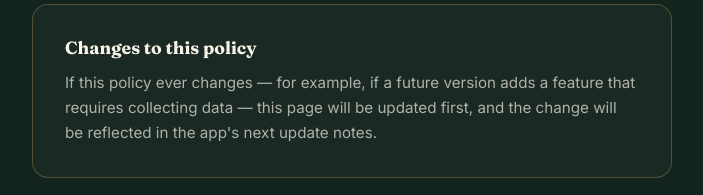
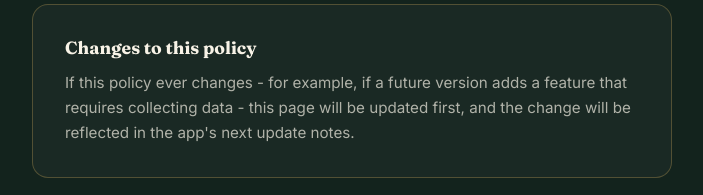
Before and after one commit to redbark-aardvark/redbark-aardvark.github.io, a plain HTML site: page privacy.html in a window 1280 px wide. Shown: the part 1229-1424 px from the top of the page, without its empty margins (288-991 px from the left). Drawn offline with Linux system fonts and the light colour scheme.

Commit message:
Update privacy.html

```diff
--- a/privacy.html
+++ b/privacy.html
@@ -119,8 +119,8 @@
   <div class="card">
     <h2>Changes to this policy</h2>
     <p>
-      If this policy ever changes &mdash; for example, if a future version
-      adds a feature that requires collecting data &mdash; this page will be
+      If this policy ever changes - for example, if a future version
+      adds a feature that requires collecting data - this page will be
       updated first, and the change will be reflected in the app's next
       update notes.
     </p>
```
